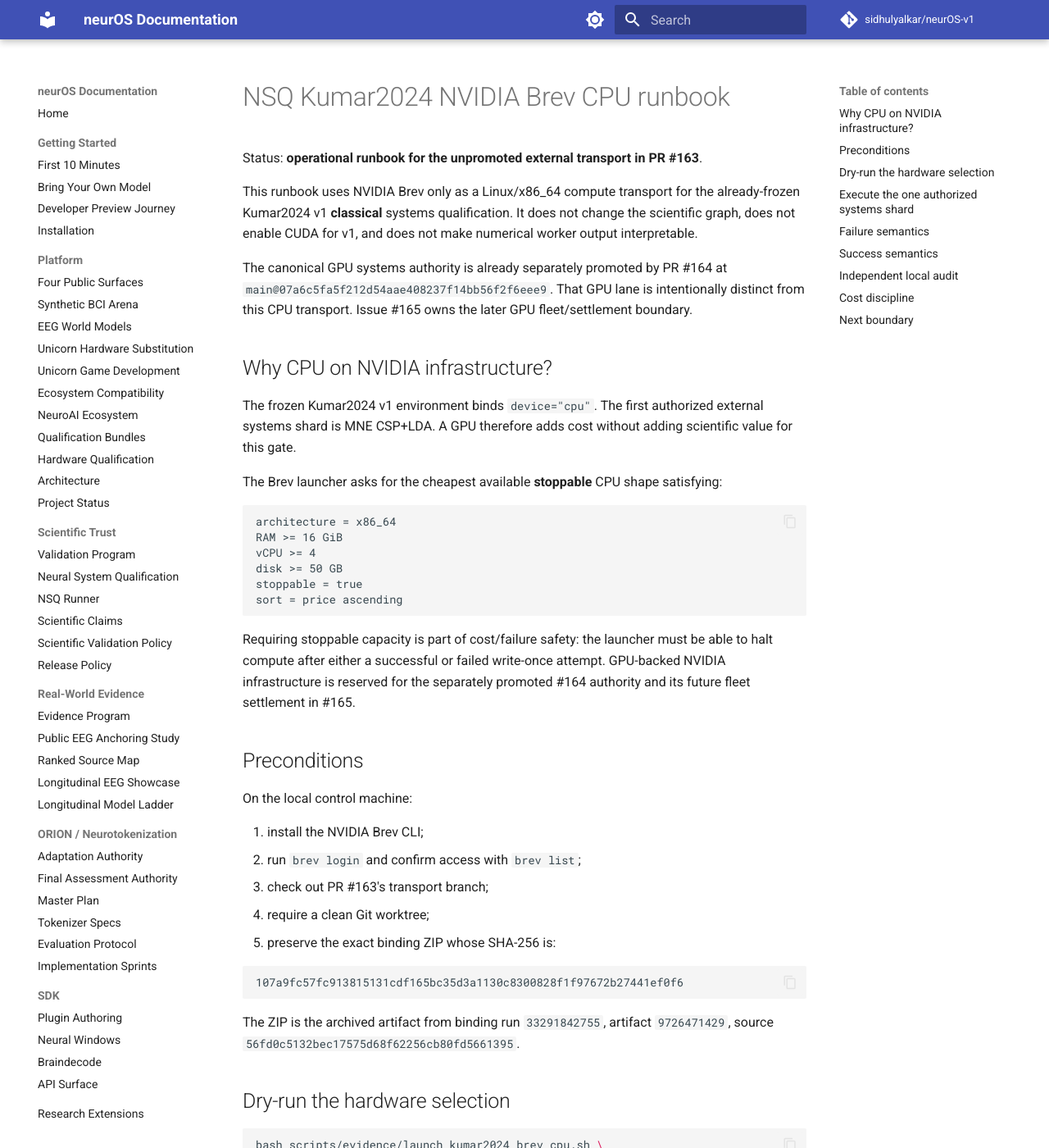
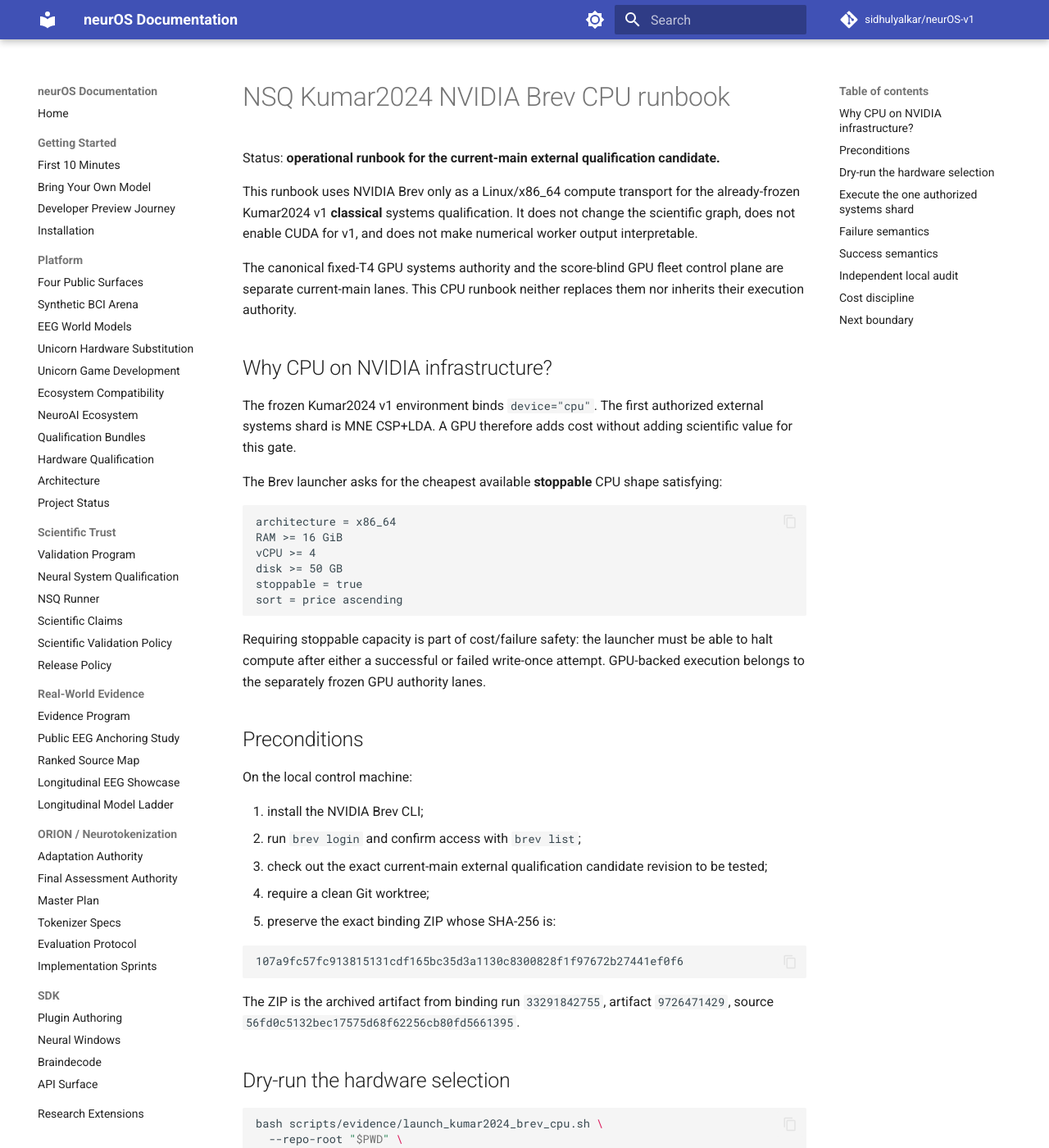
Before and after one commit to sidhulyalkar/neurOS-v1, an MkDocs documentation site: the page built from docs/NSQ_KUMAR2024_BREV_RUNBOOK.md, in a window 1280 px wide and 1400 px high. Shown: the whole window at 82% size. Built offline with MkDocs 1.6.1 and Material for MkDocs 9.7.7, drawn with Linux system fonts in a browser that asks for light colours; comment, search, counter and statistics services are not loaded; some of the changed text lies outside the part shown.

Commit message:
docs(evidence): refresh Brev runbook for current-main qualification

````diff
--- a/docs/NSQ_KUMAR2024_BREV_RUNBOOK.md
+++ b/docs/NSQ_KUMAR2024_BREV_RUNBOOK.md
@@ -1,10 +1,10 @@
 # NSQ Kumar2024 NVIDIA Brev CPU runbook
 
-Status: **operational runbook for the unpromoted external transport in PR #163**.
+Status: **operational runbook for the current-main external qualification candidate.**
 
 This runbook uses NVIDIA Brev only as a Linux/x86_64 compute transport for the already-frozen Kumar2024 v1 **classical** systems qualification. It does not change the scientific graph, does not enable CUDA for v1, and does not make numerical worker output interpretable.
 
-The canonical GPU systems authority is already separately promoted by PR #164 at `main@07a6c5fa5f212d54aae408237f14bb56f2f6eee9`. That GPU lane is intentionally distinct from this CPU transport. Issue #165 owns the later GPU fleet/settlement boundary.
+The canonical fixed-T4 GPU systems authority and the score-blind GPU fleet control plane are separate current-main lanes. This CPU runbook neither replaces them nor inherits their execution authority.
 
 ## Why CPU on NVIDIA infrastructure?
 
@@ -21,7 +21,7 @@ stoppable = true
 sort = price ascending
 ```
 
-Requiring stoppable capacity is part of cost/failure safety: the launcher must be able to halt compute after either a successful or failed write-once attempt. GPU-backed NVIDIA infrastructure is reserved for the separately promoted #164 authority and its future fleet settlement in #165.
+Requiring stoppable capacity is part of cost/failure safety: the launcher must be able to halt compute after either a successful or failed write-once attempt. GPU-backed execution belongs to the separately frozen GPU authority lanes.
 
 ## Preconditions
 
@@ -29,7 +29,7 @@ On the local control machine:
 
 1. install the NVIDIA Brev CLI;
 2. run `brev login` and confirm access with `brev list`;
-3. check out PR #163's transport branch;
+3. check out the exact current-main external qualification candidate revision to be tested;
 4. require a clean Git worktree;
 5. preserve the exact binding ZIP whose SHA-256 is:
 
@@ -125,10 +125,10 @@ Do not use this one classical qualification as permission to schedule the full s
 
 The sequence is:
 
-1. qualify the provider-neutral classical worker path under #166;
-2. independently admit its structural transport evidence;
-3. transplant/qualify FleetAuthority and trusted artifact settlement against current main;
-4. execute and admit the already-promoted #164 fixed T4 GPU systems preflight without inspecting efficacy;
-5. use #165 to freeze fleet-scale GPU lease, retry, hardware-receipt, and artifact-settlement semantics;
-6. qualify a tiny multi-shard GPU transport set;
-7. only then authorize the complete preregistered fleet and participant-level analysis.
+1. freshly qualify the current-main provider-neutral classical worker path;
+2. independently admit its structural transport evidence through the score-blind admission adapter;
+3. execute exactly one real external CPU qualification and preserve the sealed evidence;
+4. separately execute/admit the fixed-T4 GPU systems preflight under its own authority;
+5. use the current-main score-blind fleet lease/claim/retry/settlement substrate only for a tiny bounded GPU transport qualification;
+6. require a new explicit complete-study authorization before scheduling the full preregistered fleet;
+7. keep ORION outside the comparison until an external scientific floor exists.
````
